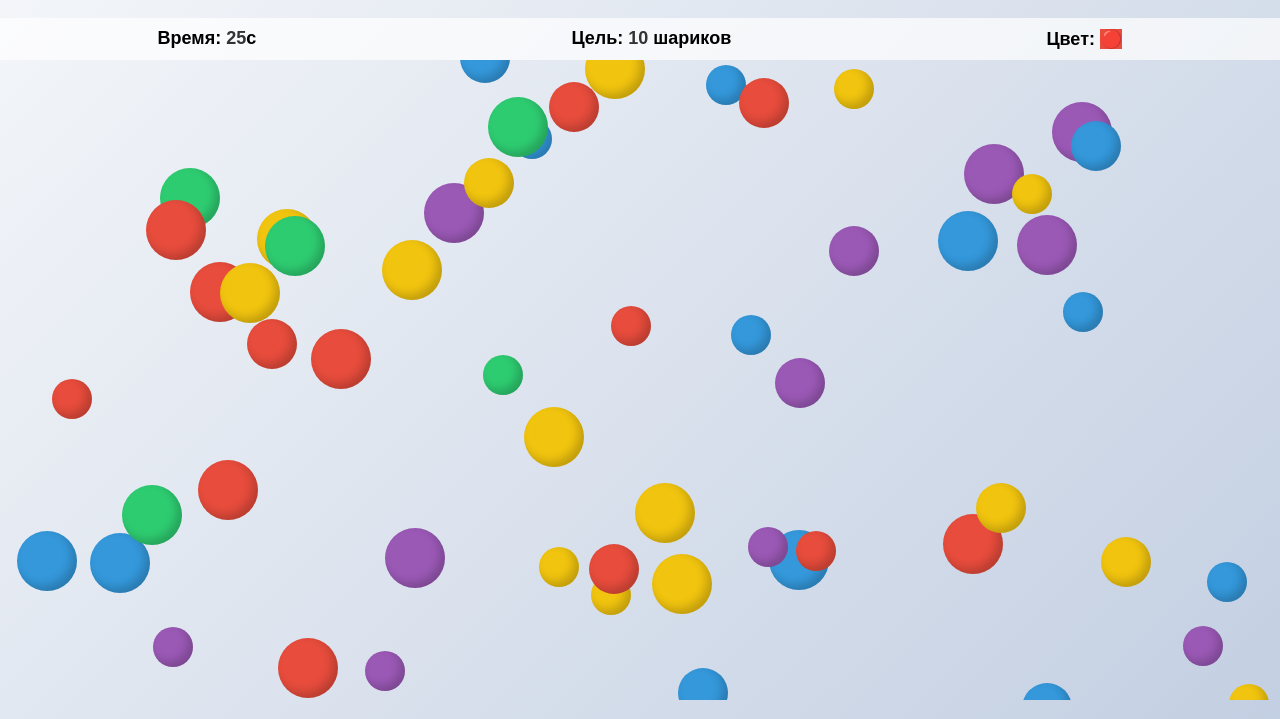
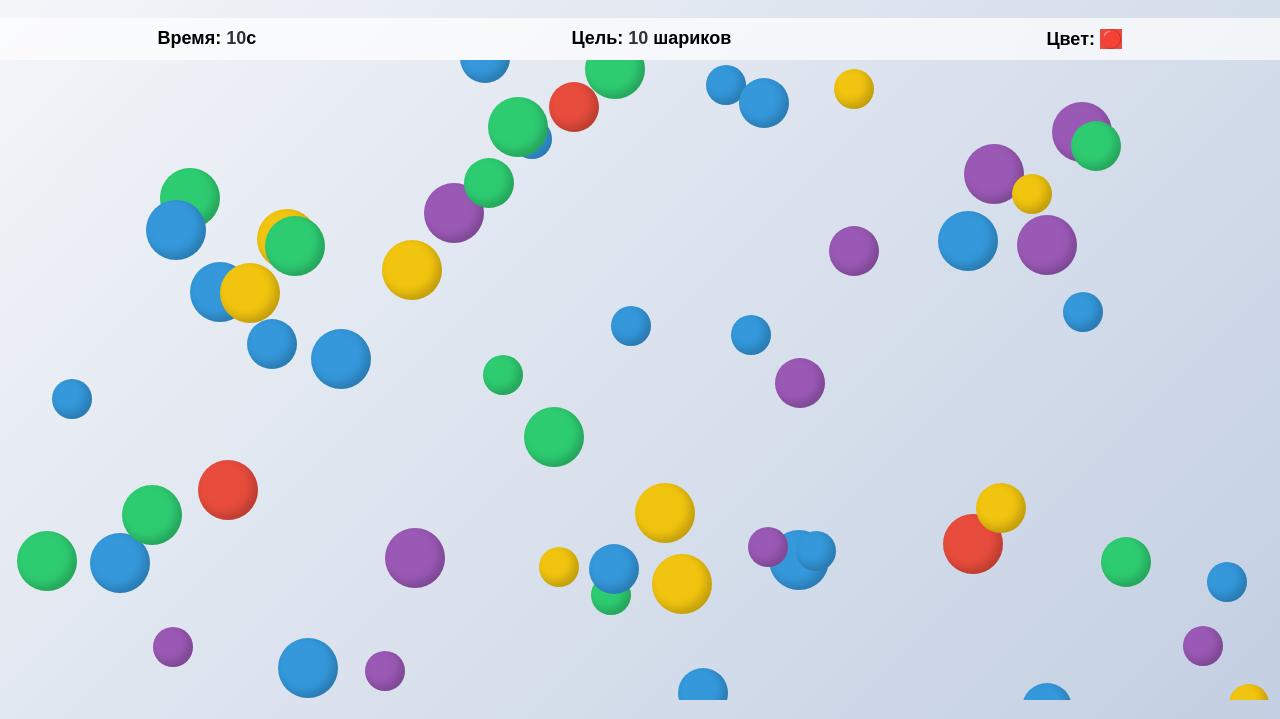
Before and after one commit to ToriusD/ToriusD.github.io, a plain HTML site: page dist/games/baloons/index.html in a window 1280 px wide. Shown: the part 81-800 px from the top of the page. Drawn offline with Linux system fonts and the light colour scheme.

Commit message:
Update index.html

```diff
--- a/dist/games/baloons/index.html
+++ b/dist/games/baloons/index.html
@@ -122,9 +122,9 @@
     </div>
     <div id="game-container"></div>
     <div id="message">
-        <h2 id="message-title">Поздравляем!</h2>
-        <p id="message-text">Вы успешно собрали все шарики!</p>
-        <button id="restart-btn">Играть снова</button>
+        <h2 id="message-title">🧐 А теперь подумай</h2>
+        <p id="message-text">тут загадка</p>
+        <button id="restart-btn"></button>
     </div>
 
     <script>
@@ -132,7 +132,7 @@
         const config = {
             totalBalloons: 60,
             targetCount: 10,
-            gameTime: 30,
+            gameTime: 15,
             balloonColors: ['#e74c3c', '#3498db', '#2ecc71', '#f1c40f', '#9b59b6'],
             balloonSizes: [40, 50, 60]
         };
@@ -198,7 +198,16 @@
             const balloon = document.createElement('div');
     balloon.className = 'balloon';
 
-            const color = config.balloonColors[Math.floor(Math.random() * config.balloonColors.length)];
+    // Новый массив цветов с меньшей вероятностью красного
+    const weightedColors = [
+        '#e74c3c', // красный (1 раз)
+        '#3498db', '#3498db', '#3498db', // синий (3 раза)
+        '#2ecc71', '#2ecc71', '#2ecc71', // зеленый (3 раза)
+        '#f1c40f', '#f1c40f', // желтый (2 раза)
+        '#9b59b6', '#9b59b6'  // фиолетовый (2 раза)
+    ];
+
+    const color = weightedColors[Math.floor(Math.random() * weightedColors.length)];
     const size = config.balloonSizes[Math.floor(Math.random() * config.balloonSizes.length)];
     const x = Math.random() * (gameContainer.offsetWidth - size);
     const y = gameContainer.offsetHeight + size;
```
Lines whose indentation alone changed are shown as unchanged.
